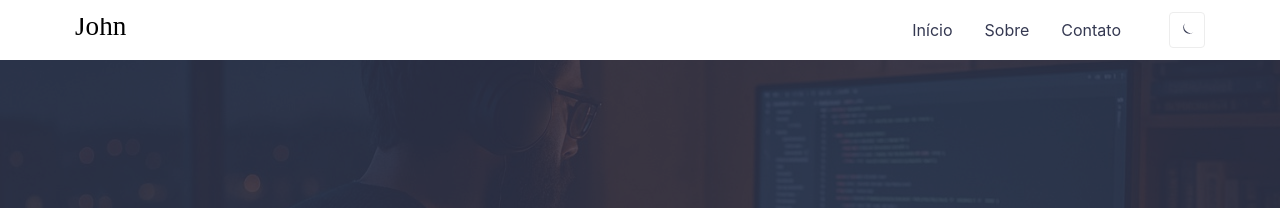
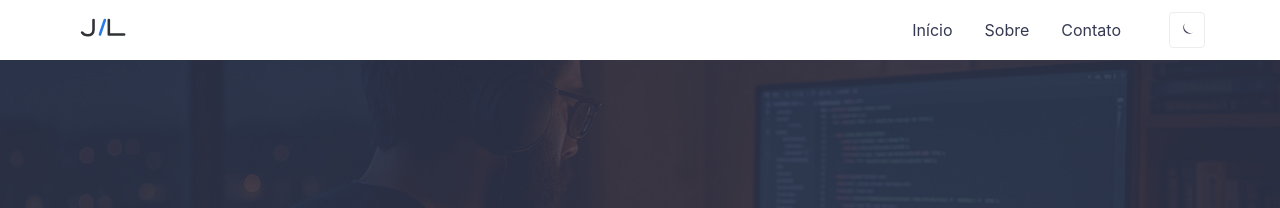
Before and after one commit to johndelara1/portfolioweb, a Jekyll site: the page built from index.md, in a window 1280 px wide. Shown: the top 208 px of the page. Built offline with Jekyll 4.4.1, drawn with Linux system fonts in a browser that asks for light colours.

Commit message:
Redesign site logo with modern JL monogram

```diff
--- a/_includes/header.html
+++ b/_includes/header.html
@@ -1,7 +1,7 @@
 <header class="header" itemscope itemtype="http://schema.org/SiteNavigationElement" aria-label="Main navigation">
   <div class="container">
     <div class="header__inner">
-      <a class="header__logo" href="{{ '/' | relative_url }}">
+      <a class="header__logo" href="{{ '/' | relative_url }}" aria-label="{{ site.title | escape }}">
         <div class="header__logo--container">
           {% include logo.svg %}
         </div>
```
Also changed, not shown: _includes/logo.svg.
